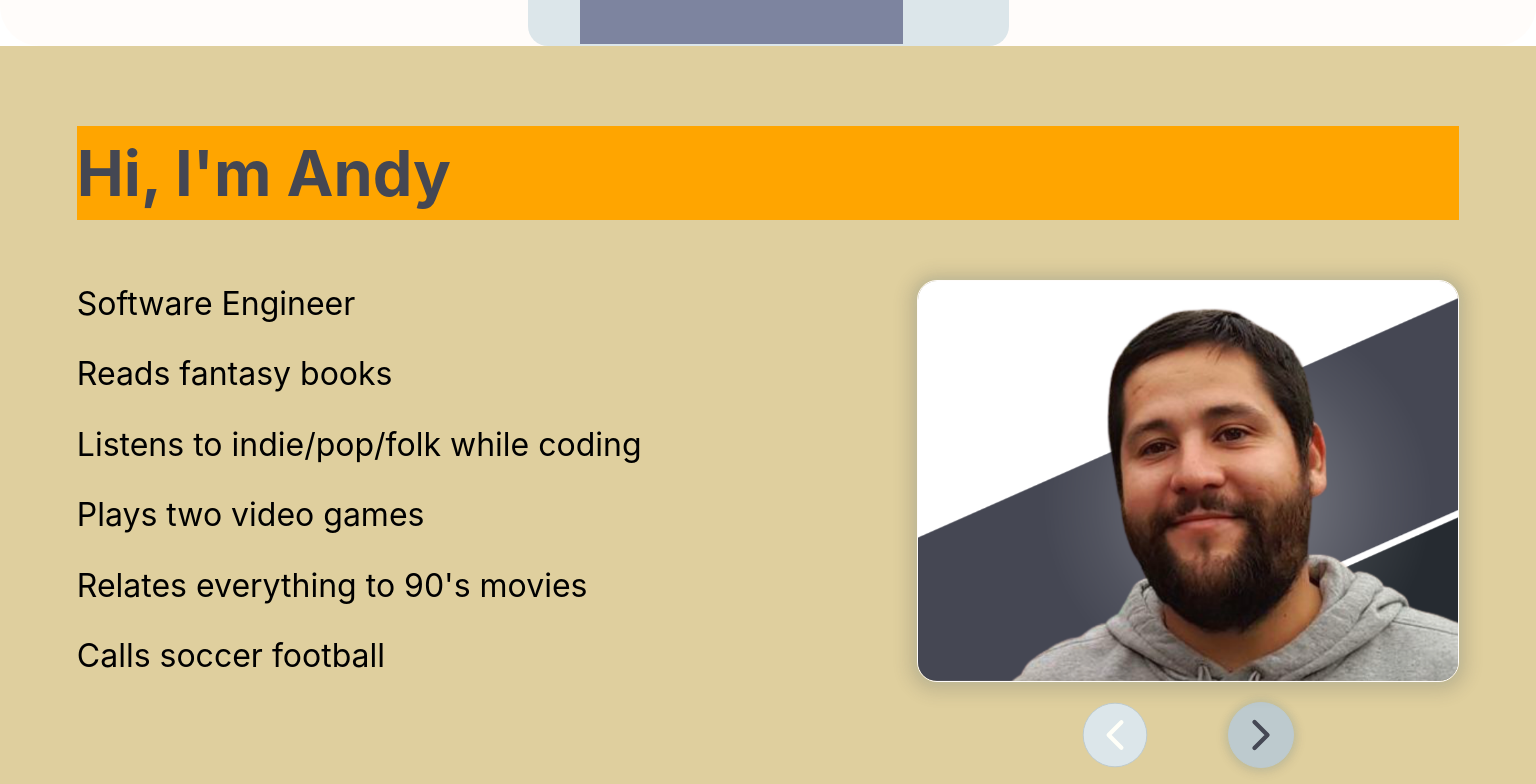
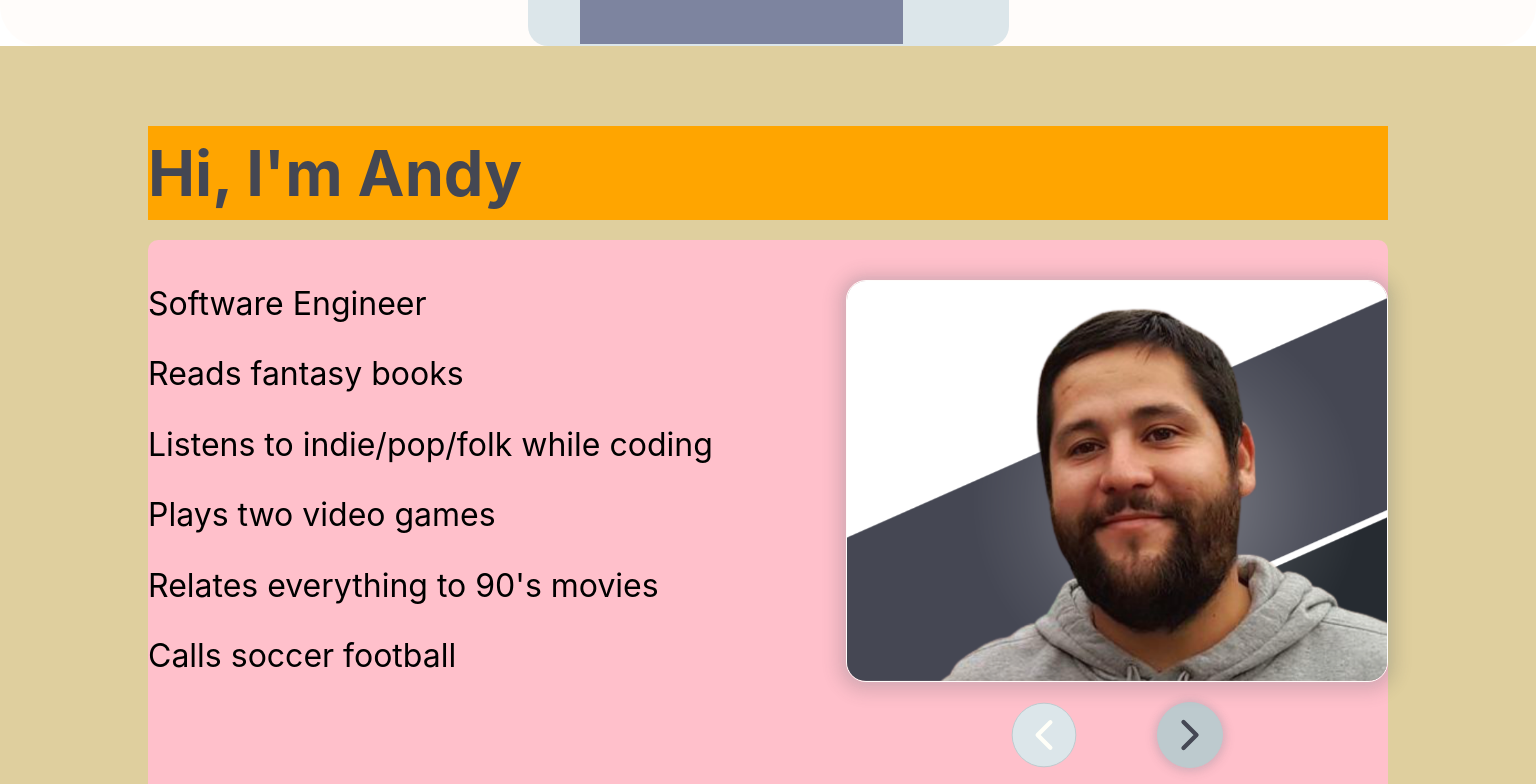
Before and after one commit to andrew-oyanguren/typescript-portfolio, a React (Vite) app: page / in a window 1536 px wide. Shown: the part 240-1024 px from the top of the page. Built offline with nearby package versions, Linux system fonts and the light colour scheme; grey boxes are pictures that could not be loaded.

Commit message:
Added maxWidth to be consistent across multiple components

```diff
--- a/src/components/BooksList/BooksList.module.css
+++ b/src/components/BooksList/BooksList.module.css
@@ -2,8 +2,9 @@
   --slide-length: -1650px;
 
   width: 100%;
+  max-width: var(--desktop-width);
+  margin-top: var(--spacing-large);
   overflow: hidden;
-  margin-top: var(--spacing-large);
 }
 
 .BooksListTitle {
@@ -99,8 +100,8 @@
   }
 }
 
-/* LARGE_DEVICES > 1500 */
-@media (min-width: 1500px) {
+/* LARGE_DEVICES > 1340 */
+@media (min-width: 1340px) {
   .BooksListContainer {
     --slide-length: -1440px;
   }
--- a/src/components/ImageCarousel/ImageCarousel.module.css
+++ b/src/components/ImageCarousel/ImageCarousel.module.css
@@ -85,14 +85,15 @@
 /* LARGE_DEVICES > 1340 */
 @media (min-width: 1340px) {
   .ImageCarousel {
-    width: 90%;
+    width: var(--mobile-width-percent);
+    max-width: var(--desktop-width);
     margin-top: 0;
     padding: var(--spacing-large) 0;
 
     display: flex;
     justify-content: space-between;
 
-    background-color: unset;
+    background-color: pink;
   }
 
   .TitleList {
--- a/src/index.css
+++ b/src/index.css
@@ -31,6 +31,7 @@
 
   /* common box properties */
   --mobile-width-percent: 95%;
+  --desktop-width: 1240px;
 
   --border-radius-small: 10px;
   --border-radius-medium: 20px;
--- a/src/pages/HomePage/HomePage.tsx
+++ b/src/pages/HomePage/HomePage.tsx
@@ -18,7 +18,8 @@ export default function HomePage() {
             ? 'var(--spacing-small)'
             : 'var(--spacing-medium)',
           textAlign: isDeviceLarge ? 'start' : 'center',
-          width: isDeviceLarge ? '90%' : 'auto',
+          width: isDeviceLarge ? 'var(--mobile-width-percent)' : 'auto',
+          maxWidth: isDeviceLarge ? 'var(--desktop-width)' : 'none',
         }}
       />
       {isDeviceSmall ? <ImageView /> : <ImageCarousel />}
```
